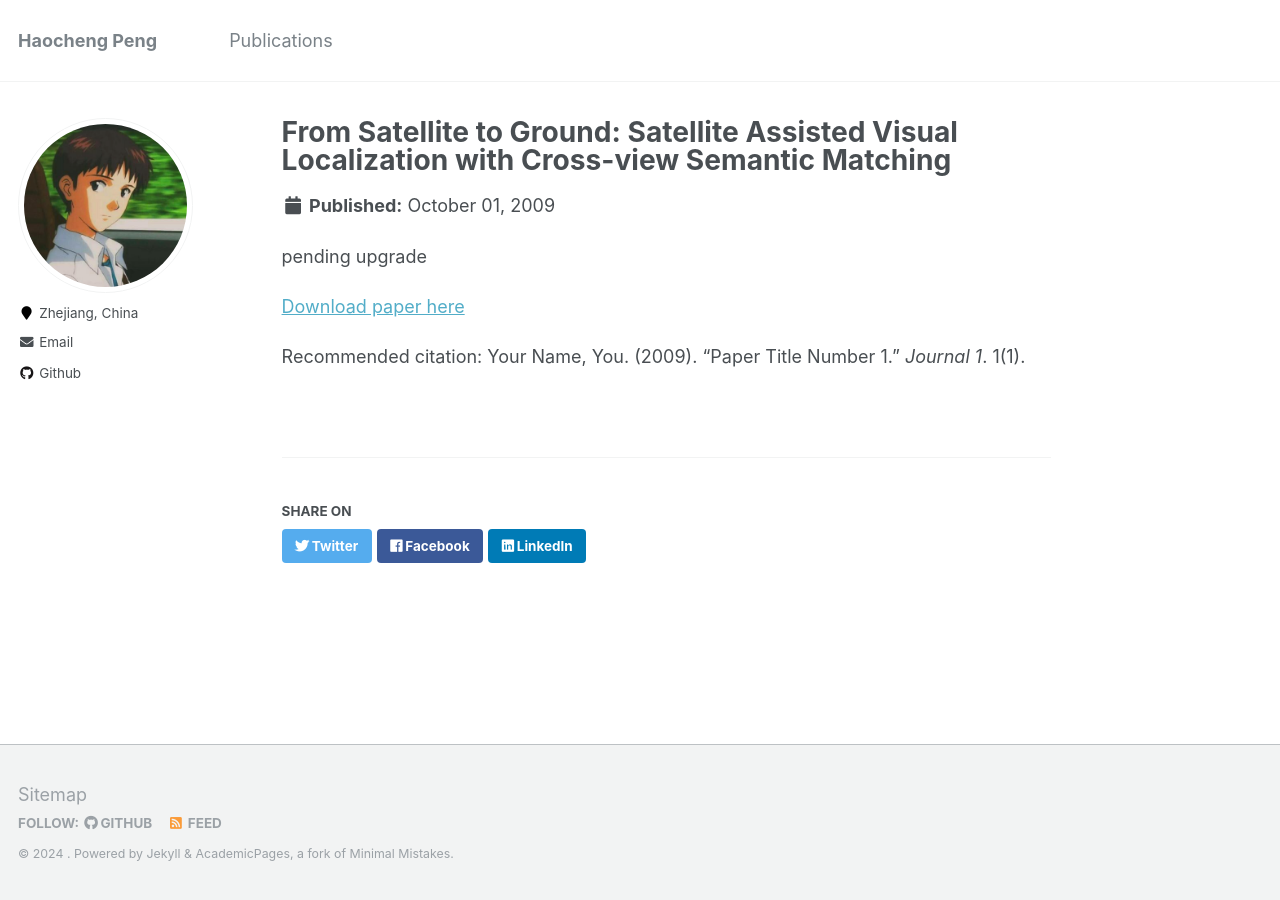
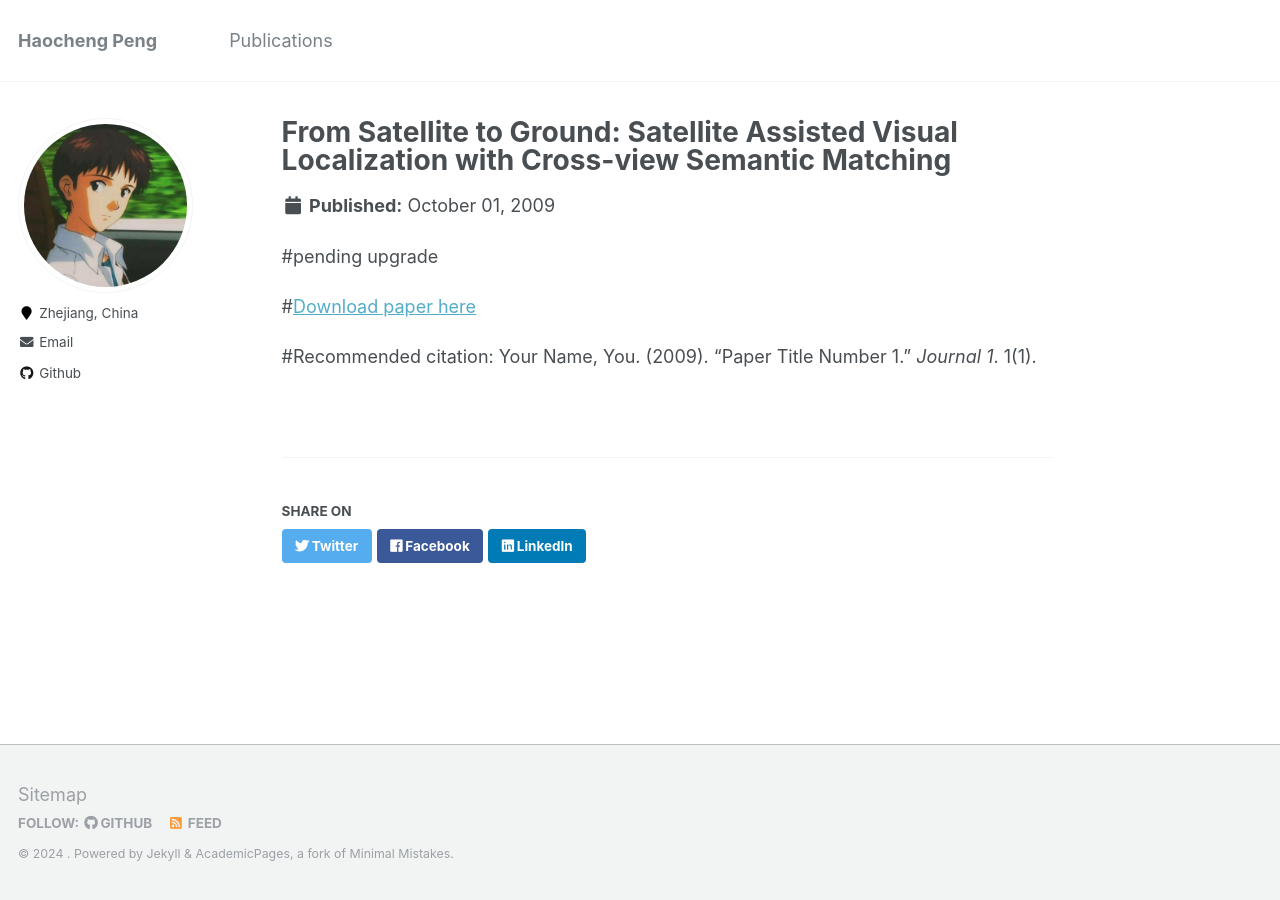
Before and after one commit to HaoChenga/no_avaliable, a Jekyll site: the page built from _publications/2009-10-01-paper-title-number-1.md, in a window 1280 px wide. Built offline with Jekyll 4.4.1, drawn with Linux system fonts in a browser that asks for light colours.

```diff
--- a/_publications/2009-10-01-paper-title-number-1.md
+++ b/_publications/2009-10-01-paper-title-number-1.md
@@ -9,8 +9,8 @@ authors: Xiyue Guo, #Haocheng Peng, Junjie Hu, Hujun Bao, Guofeng Zhang
 #paperurl: 'http://academicpages.github.io/files/paper1.pdf'
 #citation: 'Your Name, You. (2009). &quot;Paper Title Number 1.&quot; <i>Journal 1</i>. 1(1).'
 ---
-pending upgrade
+#pending upgrade
 
-[Download paper here](http://academicpages.github.io/files/paper1.pdf)
+#[Download paper here](http://academicpages.github.io/files/paper1.pdf)
 
-Recommended citation: Your Name, You. (2009). "Paper Title Number 1." <i>Journal 1</i>. 1(1).
+#Recommended citation: Your Name, You. (2009). "Paper Title Number 1." <i>Journal 1</i>. 1(1).
```
